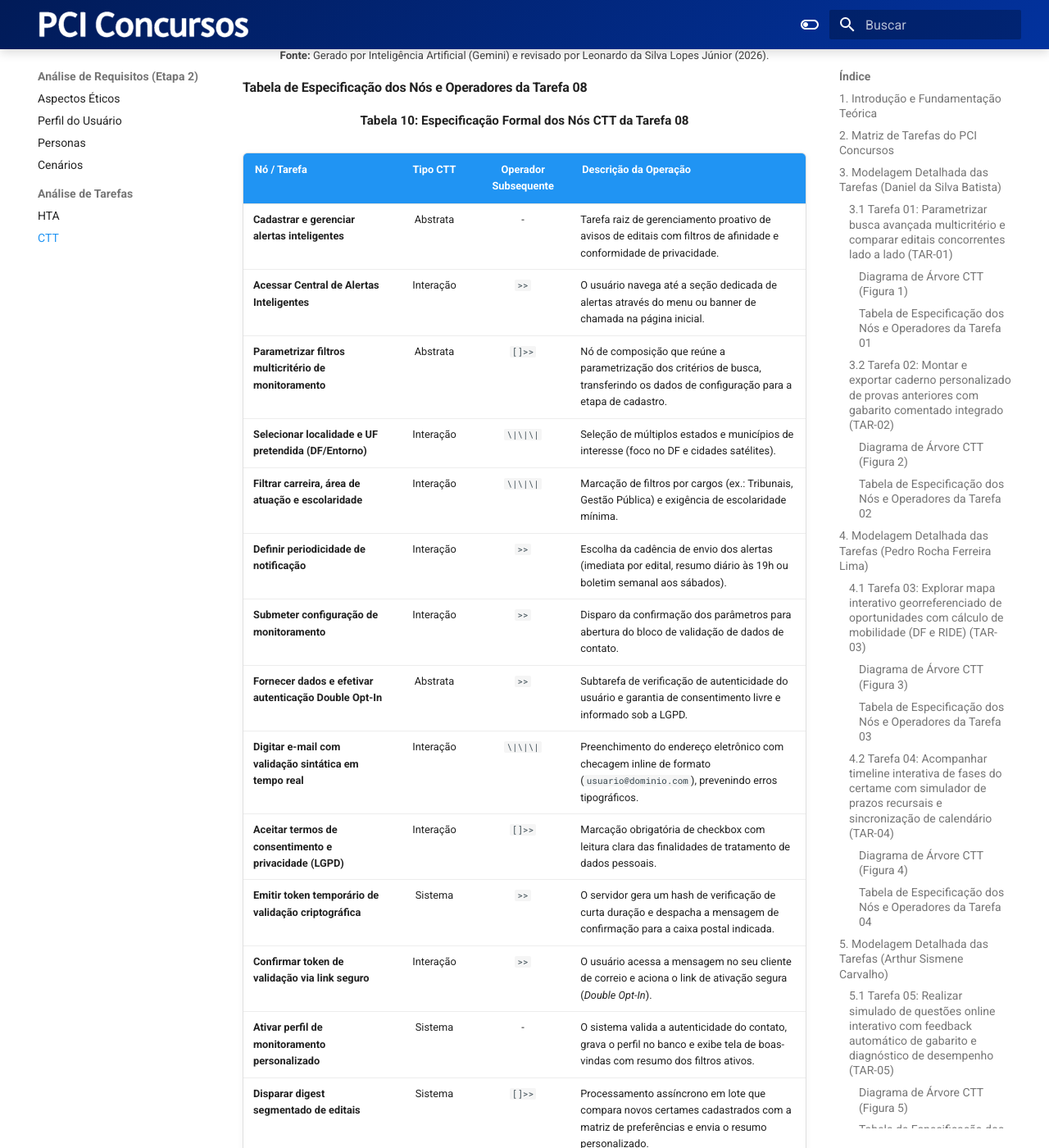
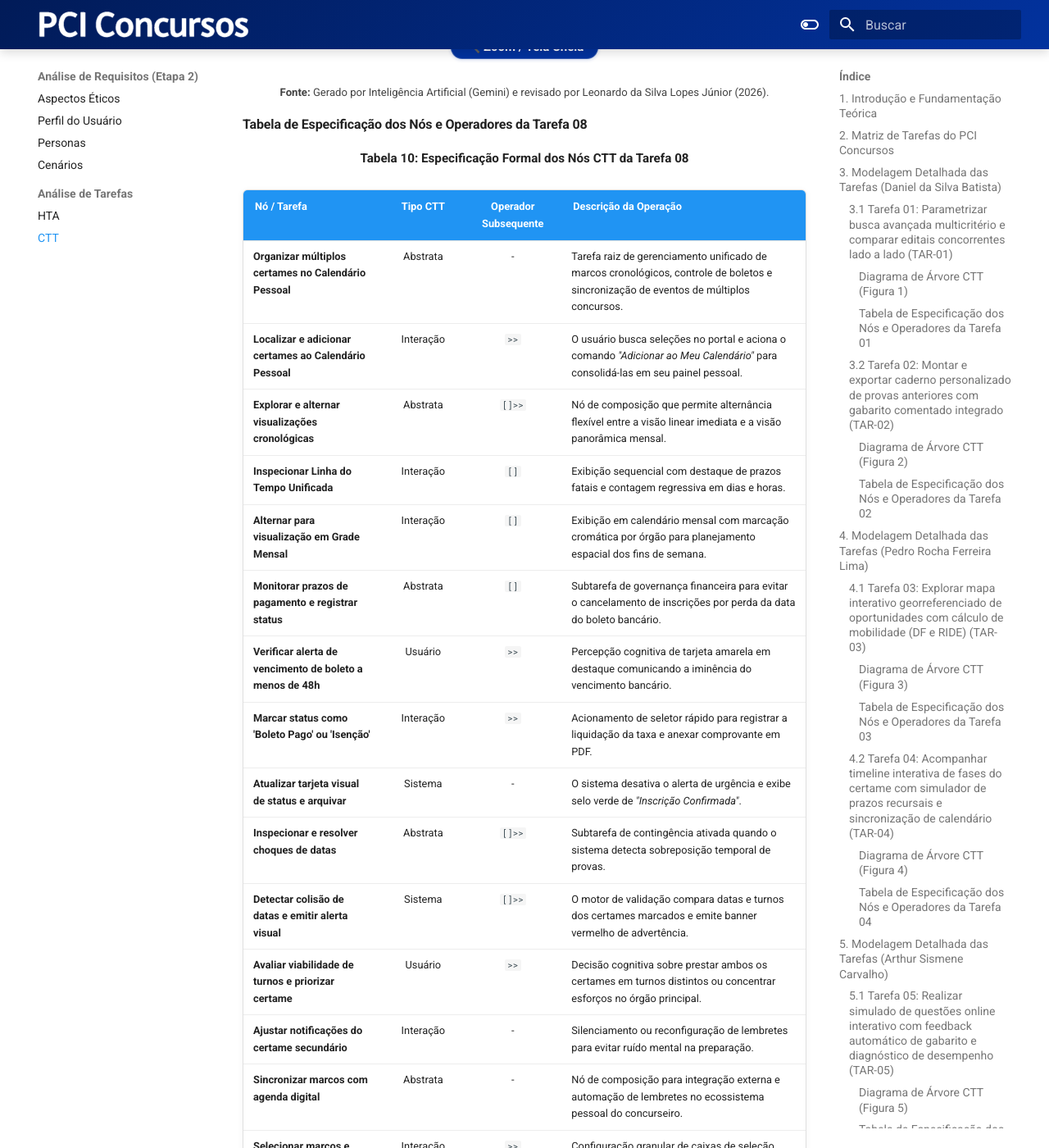
Before and after one commit to Interacao-Humano-Computador/2026.2-Grupo07, an MkDocs documentation site: the page built from docs/analise-de-requisitos/analise-de-tarefas/ctt.md, in a window 1280 px wide and 1400 px high, scrolled down 18287 px. Shown: the whole window at 82% size. Built offline with MkDocs 1.6.1 and Material for MkDocs 9.7.7, drawn with Linux system fonts in a browser that asks for light colours; some of the changed text lies outside the part shown.

Commit message:
docs(ihc): remodelagem formal da TAR-08 para Calendario Pessoal de Concursos e adicao dos Storyboards SB-04

````diff
--- a/docs/analise-de-requisitos/analise-de-tarefas/ctt.md
+++ b/docs/analise-de-requisitos/analise-de-tarefas/ctt.md
@@ -66,7 +66,7 @@ A equipe consolidou a matriz com as oito tarefas oficiais avaliadas no portal, m
 | **TAR-05** | Realizar simulado de questões online interativo com feedback automático de gabarito e diagnóstico de desempenho | Arthur Sismene Carvalho |
 | **TAR-06** | Buscar oportunidades de estágio de nível superior no DF *(Tarefa não suportada)* | Arthur Sismene Carvalho |
 | **TAR-07** | Acessar videoaulas e dicas teóricas de disciplinas | Leonardo da Silva Lopes Júnior |
-| **TAR-08** | Cadastrar e parametrizar alertas inteligentes de editais por e-mail com filtros avançados multicritério | Leonardo da Silva Lopes Júnior |
+| **TAR-08** | Organizar e acompanhar múltiplos certames no Calendário Pessoal de Concursos com prazos de inscrição, pagamento de boleto e exportação para agenda digital | Leonardo da Silva Lopes Júnior |
 
 <p align="center" style="font-size: 0.85em; margin-top: -0.6em;"><b>Fonte:</b> Daniel da Silva Batista e Pedro Rocha Ferreira Lima (2026).</p>
 
@@ -925,21 +925,22 @@ flowchart TD
 
 ---
 
-### 6.2 Tarefa 08: Cadastrar e parametrizar alertas inteligentes de editais por e-mail com filtros avançados multicritério (TAR-08)
+### 6.2 Tarefa 08: Organizar e acompanhar múltiplos certames no Calendário Pessoal de Concursos com prazos de inscrição, pagamento de boleto e exportação para agenda digital (TAR-08)
 
-Em atendimento às diretrizes ergonômicas e pedagógicas da **Issue #14**, a Tarefa 08 formaliza a interação na **Central de Alertas Inteligentes de Editais**, superando o modelo rudimentar de subscrição de newsletters genéricas que sobrecarregavam a caixa postal com certames dispersos e irrelevantes (*infoxicação*). A tarefa atende primordialmente às necessidades da persona **Renata Cristina Freitas (`PER-04`)**, que, em virtude de sua extensa rotina de 44 horas semanais no setor privado, depende de comunicações assíncronas altamente assertivas para não perder janelas de inscrição no Distrito Federal e entorno. A fundamentação apoia-se nos dados da Análise Documental [`DOC-04`](../perfil-de-usuario.md#54-analise-documental-04-responsavel-leonardo-da-silva-lopes-junior) (Comscore, 2024; TIC Domicílios, 2024).
+A Tarefa 08 formaliza a interação no **Calendário Pessoal de Concursos**, superando a consulta fragmentada e estática de editais em PDF e a carência de uma ferramenta unificada de gestão de prazos no portal. A tarefa atende prioritariamente à persona **Renata Cristina Freitas (`PER-04`)**, concurseira trabalhadora que concilia jornada de 44 horas semanais no setor privado com preparação para múltiplos concursos simultâneos (ex.: TJDFT e Correios). Com base nos dados da Análise Documental [`DOC-04`](../perfil-de-usuario.md#54-analise-documental-04-responsavel-leonardo-da-silva-lopes-junior), a restrição severa de tempo e a dispersão de informações impõem alto risco de perda de prazos de pagamento de boleto bancário da taxa de inscrição ou de sobreposição de datas de provas.
 
 A modelagem CTT formaliza:
-1. A **parametrização multicritério concorrente (`|||`)** de filtros avançados (delimitação por UF/região, carreira/órgão e periodicidade de recebimento);
-2. A **validação segura de consentimento em conformidade com a LGPD**, com verificação sintática instantânea de e-mail e autenticação criptográfica por *Double Opt-In*;
-3. O **disparo automatizado de boletins segmentados** com cards estruturados de oportunidades;
-4. O **painel de autoatendimento e governança de privacidade**, que viabiliza o ajuste dinâmico de filtros, a pausa temporária de envios ou o cancelamento definitivo com um clique (*opt-out* instantâneo).
+1. A **adição e consolidação interativa (`>>`)** de certames no painel pessoal do candidato;
+2. A **alternância concorrente (`[]`)** entre a visualização de Linha do Tempo e Grade Mensal;
+3. O **monitoramento e controle de pendências financeiras (`[]>>`)**, incluindo contagem regressiva de boleto e registro manual de status (`[Boleto Pago]`);
+4. A **inspeção e tratamento de conflitos de datas (`[]`)** entre certames concorrentes;
+5. A **exportação dinâmica com sincronização externa (`>>`)** para Google Agenda e download de arquivo universal `.ics`.
 
 #### Diagrama de Árvore CTT (Figura 8)
 
 <div align="center" markdown="1">
 
-<p align="center"><b>Figura 8:</b> Representação em Árvore CTT da Tarefa 08 - Central de Alertas Inteligentes com filtros avançados</p>
+<p align="center"><b>Figura 8:</b> Representação em Árvore CTT da Tarefa 08 - Calendário Pessoal de Concursos</p>
 
 </div>
 
@@ -954,17 +955,17 @@ flowchart TD
         L_Usu["[Usuário]"]
     end
 
-    Root8["[Abstrata] Cadastrar e gerenciar alertas inteligentes com filtros e LGPD"]
+    Root8["[Abstrata] Organizar múltiplos certames no Calendário Pessoal de Concursos"]
 
-    Sub1["[Interação] Acessar Central de Alertas Inteligentes"]
+    Sub1["[Interação] Localizar e adicionar certames ao Calendário Pessoal"]
     Op1{">>"}
-    Sub2["[Abstrata] Parametrizar filtros multicritério de monitoramento"]
+    Sub2["[Abstrata] Explorar e alternar visualizações cronológicas dos eventos"]
     Op2{"[]>>"}
-    Sub3["[Abstrata] Fornecer dados e efetivar autenticação Double Opt-In"]
-    Op3{">>"}
-    Sub4["[Sistema] Disparar digest segmentado de editais"]
+    Sub3["[Abstrata] Monitorar prazos de pagamento e registrar status de inscrição"]
+    Op3{"[]"}
+    Sub4["[Abstrata] Inspecionar e resolver choques de datas entre certames"]
     Op4{"[]>>"}
-    Sub5["[Abstrata] Gerenciar preferências de alertas e direitos de privacidade"]
+    Sub5["[Abstrata] Sincronizar marcos com agenda digital e configurar lembretes"]
 
     Root8 --> Sub1
     Root8 --> Op1
@@ -976,60 +977,53 @@ flowchart TD
     Root8 --> Op4
     Root8 --> Sub5
 
-    %% Decomposição de Sub2 (Filtros multicritério concorrentes)
-    Sub2_1["[Interação] Selecionar localidade e UF pretendida (DF/Entorno)"]
-    Sub2_Op1{"|||"}
-    Sub2_2["[Interação] Filtrar carreira, área de atuação e escolaridade"]
-    Sub2_Op2{"|||"}
-    Sub2_3["[Interação] Definir periodicidade de notificação"]
-    Sub2_Op3{">>"}
-    Sub2_4["[Interação] Submeter configuração de monitoramento"]
+    %% Decomposição de Sub2 (Visualizações cronológicas)
+    Sub2_1["[Interação] Inspecionar Linha do Tempo Unificada com contadores regressivos"]
+    Sub2_Op1{"[]"}
+    Sub2_2["[Interação] Alternar para visualização em Grade Mensal com marcação de órgãos"]
 
     Sub2 --> Sub2_1
     Sub2 --> Sub2_Op1
     Sub2 --> Sub2_2
-    Sub2 --> Sub2_Op2
-    Sub2 --> Sub2_3
-    Sub2 --> Sub2_Op3
-    Sub2 --> Sub2_4
 
-    %% Decomposição de Sub3 (Validação e Double Opt-In)
-    Sub3_1["[Interação] Digitar e-mail com validação sintática em tempo real"]
-    Sub3_Op1{"|||"}
-    Sub3_2["[Interação] Aceitar termos de consentimento e privacidade (LGPD)"]
-    Sub3_Op2{"[]>>"}
-    Sub3_3["[Sistema] Emitir token temporário de validação criptográfica"]
-    Sub3_Op3{">>"}
-    Sub3_4["[Interação] Confirmar token de validação via link seguro (Double Opt-In)"]
-    Sub3_Op4{">>"}
-    Sub3_5["[Sistema] Ativar perfil de monitoramento personalizado"]
+    %% Decomposição de Sub3 (Controle de pagamento e status)
+    Sub3_1["[Usuário] Verificar alerta de vencimento de boleto a menos de 48h"]
+    Sub3_Op1{">>"}
+    Sub3_2["[Interação] Marcar status de taxa como 'Boleto Pago' ou 'Isenção Deferida'"]
+    Sub3_Op2{">>"}
+    Sub3_3["[Sistema] Atualizar tarjeta visual de status e arquivar comprovante"]
 
     Sub3 --> Sub3_1
     Sub3 --> Sub3_Op1
     Sub3 --> Sub3_2
     Sub3 --> Sub3_Op2
     Sub3 --> Sub3_3
-    Sub3 --> Sub3_Op3
-    Sub3 --> Sub3_4
-    Sub3 --> Sub3_Op4
-    Sub3 --> Sub3_5
 
-    %% Decomposição de Sub5 (Gestão e LGPD)
-    Sub5_1["[Usuário] Avaliar relevância dos cards de oportunidades no digest"]
-    Sub5_Op1{"[]"}
-    Sub5_2["[Interação] Acessar painel de autoatendimento para editar filtros"]
-    Sub5_Op2{"[]"}
-    Sub5_3["[Interação] Solicitar descadastramento imediato (opt-out em 1 clique)"]
-    Sub5_Op3{">>"}
-    Sub5_4["[Sistema] Excluir registros cadastrais da base e confirmar remoção"]
+    %% Decomposição de Sub4 (Tratamento de conflito de datas)
+    Sub4_1["[Sistema] Detectar colisão de datas de provas e emitir alerta visual"]
+    Sub4_Op1{"[]>>"}
+    Sub4_2["[Usuário] Avaliar viabilidade de turnos e priorizar certame principal"]
+    Sub4_Op2{">>"}
+    Sub4_3["[Interação] Ajustar notificações do certame secundário"]
+
+    Sub4 --> Sub4_1
+    Sub4 --> Sub4_Op1
+    Sub4 --> Sub4_2
+    Sub4 --> Sub4_Op2
+    Sub4 --> Sub4_3
+
+    %% Decomposição de Sub5 (Sincronização externa)
+    Sub5_1["[Interação] Selecionar marcos e antecedência de lembretes (24h e 2h)"]
+    Sub5_Op1{">>"}
+    Sub5_2["[Interação] Acionar comando 'Sincronizar com Google Agenda' ou 'Baixar .ics'"]
+    Sub5_Op2{">>"}
+    Sub5_3["[Sistema] Gerar integração de calendário e confirmar agendamento de alertas"]
 
     Sub5 --> Sub5_1
     Sub5 --> Sub5_Op1
     Sub5 --> Sub5_2
     Sub5 --> Sub5_Op2
     Sub5 --> Sub5_3
-    Sub5 --> Sub5_Op3
-    Sub5 --> Sub5_4
 ```
 
 <div align="center" markdown="1">
@@ -1046,25 +1040,23 @@ flowchart TD
 
 | Nó / Tarefa | Tipo CTT | Operador Subsequente | Descrição da Operação |
 | :--- | :---: | :---: | :--- |
-| **Cadastrar e gerenciar alertas inteligentes** | Abstrata | - | Tarefa raiz de gerenciamento proativo de avisos de editais com filtros de afinidade e conformidade de privacidade. |
-| **Acessar Central de Alertas Inteligentes** | Interação | `>>` | O usuário navega até a seção dedicada de alertas através do menu ou banner de chamada na página inicial. |
-| **Parametrizar filtros multicritério de monitoramento** | Abstrata | `[]>>` | Nó de composição que reúne a parametrização dos critérios de busca, transferindo os dados de configuração para a etapa de cadastro. |
-| **Selecionar localidade e UF pretendida (DF/Entorno)** | Interação | `\|\|\|` | Seleção de múltiplos estados e municípios de interesse (foco no DF e cidades satélites). |
-| **Filtrar carreira, área de atuação e escolaridade** | Interação | `\|\|\|` | Marcação de filtros por cargos (ex.: Tribunais, Gestão Pública) e exigência de escolaridade mínima. |
-| **Definir periodicidade de notificação** | Interação | `>>` | Escolha da cadência de envio dos alertas (imediata por edital, resumo diário às 19h ou boletim semanal aos sábados). |
-| **Submeter configuração de monitoramento** | Interação | `>>` | Disparo da confirmação dos parâmetros para abertura do bloco de validação de dados de contato. |
-| **Fornecer dados e efetivar autenticação Double Opt-In** | Abstrata | `>>` | Subtarefa de verificação de autenticidade do usuário e garantia de consentimento livre e informado sob a LGPD. |
-| **Digitar e-mail com validação sintática em tempo real** | Interação | `\|\|\|` | Preenchimento do endereço eletrônico com checagem inline de formato (`usuario@dominio.com`), prevenindo erros tipográficos. |
-| **Aceitar termos de consentimento e privacidade (LGPD)** | Interação | `[]>>` | Marcação obrigatória de checkbox com leitura clara das finalidades de tratamento de dados pessoais. |
-| **Emitir token temporário de validação criptográfica** | Sistema | `>>` | O servidor gera um hash de verificação de curta duração e despacha a mensagem de confirmação para a caixa postal indicada. |
-| **Confirmar token de validação via link seguro** | Interação | `>>` | O usuário acessa a mensagem no seu cliente de correio e aciona o link de ativação segura (*Double Opt-In*). |
-| **Ativar perfil de monitoramento personalizado** | Sistema | - | O sistema valida a autenticidade do contato, grava o perfil no banco e exibe tela de boas-vindas com resumo dos filtros ativos. |
-| **Disparar digest segmentado de editais** | Sistema | `[]>>` | Processamento assíncrono em lote que compara novos certames cadastrados com a matriz de preferências e envia o resumo personalizado. |
-| **Gerenciar preferências e direitos de privacidade** | Abstrata | - | Nó de composição para manutenção contínua da assinatura ou encerramento do vínculo de comunicações. |
-| **Avaliar relevância dos cards no digest** | Usuário | `[]` | Leitura cognitiva rápida dos resumos recebidos para identificar editais promissores. |
-| **Acessar painel de autoatendimento para editar filtros** | Interação | `[]` | Navegação direta para reconfiguração de UFs, carreiras ou alteração da periodicidade de recebimento. |
-| **Solicitar descadastramento imediato (opt-out em 1 clique)** | Interação | `>>` | Acionamento de botão visível e inequívoco no cabeçalho/rodapé do e-mail para revogação imediata do consentimento. |
-| **Excluir registros cadastrais da base e confirmar remoção** | Sistema | - | O sistema purgeia o endereço e parâmetros da base de envios ativos e emite mensagem de confirmação de exclusão em respeito à LGPD. |
+| **Organizar múltiplos certames no Calendário Pessoal** | Abstrata | - | Tarefa raiz de gerenciamento unificado de marcos cronológicos, controle de boletos e sincronização de eventos de múltiplos concursos. |
+| **Localizar e adicionar certames ao Calendário Pessoal** | Interação | `>>` | O usuário busca seleções no portal e aciona o comando *"Adicionar ao Meu Calendário"* para consolidá-las em seu painel pessoal. |
+| **Explorar e alternar visualizações cronológicas** | Abstrata | `[]>>` | Nó de composição que permite alternância flexível entre a visão linear imediata e a visão panorâmica mensal. |
+| **Inspecionar Linha do Tempo Unificada** | Interação | `[]` | Exibição sequencial com destaque de prazos fatais e contagem regressiva em dias e horas. |
+| **Alternar para visualização em Grade Mensal** | Interação | `[]` | Exibição em calendário mensal com marcação cromática por órgão para planejamento espacial dos fins de semana. |
+| **Monitorar prazos de pagamento e registrar status** | Abstrata | `[]` | Subtarefa de governança financeira para evitar o cancelamento de inscrições por perda da data do boleto bancário. |
+| **Verificar alerta de vencimento de boleto a menos de 48h** | Usuário | `>>` | Percepção cognitiva de tarjeta amarela em destaque comunicando a iminência do vencimento bancário. |
+| **Marcar status como 'Boleto Pago' ou 'Isenção'** | Interação | `>>` | Acionamento de seletor rápido para registrar a liquidação da taxa e anexar comprovante em PDF. |
+| **Atualizar tarjeta visual de status e arquivar** | Sistema | - | O sistema desativa o alerta de urgência e exibe selo verde de *"Inscrição Confirmada"*. |
+| **Inspecionar e resolver choques de datas** | Abstrata | `[]>>` | Subtarefa de contingência ativada quando o sistema detecta sobreposição temporal de provas. |
+| **Detectar colisão de datas e emitir alerta visual** | Sistema | `[]>>` | O motor de validação compara datas e turnos dos certames marcados e emite banner vermelho de advertência. |
+| **Avaliar viabilidade de turnos e priorizar certame** | Usuário | `>>` | Decisão cognitiva sobre prestar ambos os certames em turnos distintos ou concentrar esforços no órgão principal. |
+| **Ajustar notificações do certame secundário** | Interação | - | Silenciamento ou reconfiguração de lembretes para evitar ruído mental na preparação. |
+| **Sincronizar marcos com agenda digital** | Abstrata | - | Nó de composição para integração externa e automação de lembretes no ecossistema pessoal do concurseiro. |
+| **Selecionar marcos e antecedência de lembretes** | Interação | `>>` | Configuração granular de caixas de seleção (*checkboxes*) e horários de alerta push (24h e 2h antes). |
+| **Acionar 'Sincronizar com Google Agenda' ou '.ics'** | Interação | `>>` | Disparo da autorização OAuth ou geração do arquivo de calendário universal. |
+| **Gerar integração de calendário e confirmar** | Sistema | - | O sistema comunica com a API externa, agenda os eventos com lembretes e exibe mensagem de sucesso. |
 
 <p align="center" style="font-size: 0.85em; margin-top: -0.6em;"><b>Fonte:</b> Leonardo da Silva Lopes Júnior (2026), com base na Análise Documental DOC-04 e na Persona PER-04.</p>
 
--- a/docs/design-avaliacao-desenvolvimento/guia-de-estilo.md
+++ b/docs/design-avaliacao-desenvolvimento/guia-de-estilo.md
@@ -325,13 +325,13 @@ Para sanar a colisão terminológica de *"estágio"* identificada em TAR-06 e CE
 
 ---
 
-#### 5.6 Formulário Parametrizado de Alertas por E-mail (Resolução de TAR-08)
-O formulário de newsletter deixa de ser um campo de texto isolado e torna-se uma **Central de Alertas Personalizados**:
-* Campo de e-mail com validação em tempo real;
-* Seletores de UFs prioritárias (`DF`, `GO`, etc.);
-* Seletores de escolaridade (*Médio*, *Técnico*, *Superior*);
-* Seletores de carreira (*Administrativa*, *Tribunais*, *Fiscal*, etc.);
-* Termo de consentimento explícito em conformidade com a LGPD e cancelamento garantido com 1 clique.
+#### 5.6 Painel e Componentes do Calendário Pessoal de Concursos (Resolução de TAR-08)
+O portal introduz o módulo **"Meu Calendário Pessoal de Concursos"**, consolidando múltiplos certames em uma interface visual de alta densidade informativa e controle ergonômico:
+* **Alternador de Visualização (Toggle):** Controle segmentado de topo permitindo alternar entre *"Linha do Tempo"* (ordenação sequencial imediata) e *"Grade Mensal"* (visão espacial de calendário por semanas);
+* **Badges de Prazos Fatais e Alertas Preventivos:** Tarjetas semânticas dinâmicas com contagem regressiva em dias/horas para o vencimento de boleto bancário (`#9A6700` em aviso e `#CF222E` para prazos < 24h);
+* **Detector Visual de Choque de Datas:** Banner de advertência em vermelho emitido automaticamente caso duas provas marcadas ocorram na mesma data e turno;
+* **Controle de Status de Pagamento com 1 Clique:** Seletores interativos para alternar o estado da taxa (`[Pendente]`, `[Boleto Pago]`, `[Isenção Deferida]`);
+* **Botão de Ação Direta de Sincronização:** Comando primário destacado *"Sincronizar com Google Agenda"* (via OAuth) e botão secundário *"Baixar .ics"* para exportação offline de eventos com lembretes automáticos pré-configurados.
 
 ---
 
@@ -389,7 +389,7 @@ O Guia de Estilo estabelece correspondência direta entre as decisões projetuai
 | Layout desconfigurado no mobile e perda de progresso de questões em simulados | **DOC-03 / CEN-05 / TAR-05** | **Grid Mobile Modular e Zero CLS (Seções 3.1 e 4.4):** Áreas de toque de 48px, contêineres de altura fixa e persistência de dados localmente. | Garante a Thiago (`PER-03`) resolver questões no ônibus em movimento sem marcações involuntárias. |
 | Colisão terminológica de "estágio" e ausência de vagas estudantis | **DOC-03 / CEN-06 / TAR-06** | **Desambiguação Semântica na Busca (Seção 5.5) e Vocabulário Controlado:** Distinção entre estágio acadêmico e estágio probatório. | Elimina 12 minutos de busca frustrada e abandono do portal por universitários. |
 | Videoaulas sem trilha pedagógica e layout móvel sobrepondo anúncios no player | **DOC-04 / CEN-07 / TAR-07** | **Modo Foco e Player Responsivo (Seções 3.1 e 6.2):** Ocultação de banners laterais no modo horizontal móvel e trilha sequencial com PDF. | Permite a Renata (`PER-04`) estudar em intervalos de trabalho de 30 minutos com qualidade. |
-| Newsletter massiva e generalista sem segmentação por UF nem cancelamento fácil | **DOC-04 / CEN-08 / TAR-08** | **Central de Alertas Parametrizados (Seção 5.6):** Seleção de UF e carreira, periodicidade flexível e descadastramento em 1 clique (LGPD). | Elimina a sobrecarga de spams na caixa postal de concurseiros com dupla jornada de trabalho. |
+| Fragmentação de prazos e perda da data de pagamento de boletos de inscrição | **DOC-04 / CEN-08 / TAR-08** | **Meu Calendário Pessoal de Concursos (Seção 5.6):** Linha do tempo unificada, grade mensal, alerta de choque de provas, status de boleto e exportação Google Agenda (.ics). | Elimina a ansiedade de prazos de candidatos com jornada integral e evita a anulação de inscrições por esquecimento bancário. |
 
 <p align="center" style="font-size: 0.85em; margin-top: -0.6em;"><b>Fonte:</b> Leonardo da Silva Lopes Júnior (2026).</p>
 
````
Also changed, not shown: docs/analise-de-requisitos/analise-de-tarefas/hta.md (+38 -45 lines), docs/analise-de-requisitos/cenarios.md (+11 -11 lines), docs/analise-de-requisitos/perfil-de-usuario.md (+13 -13 lines), docs/analise-de-requisitos/personas.md (+5 -5 lines), docs/assets/images/sb04-com-titulo.jpg (added), docs/assets/images/sb04-sem-titulo.jpg (added).
